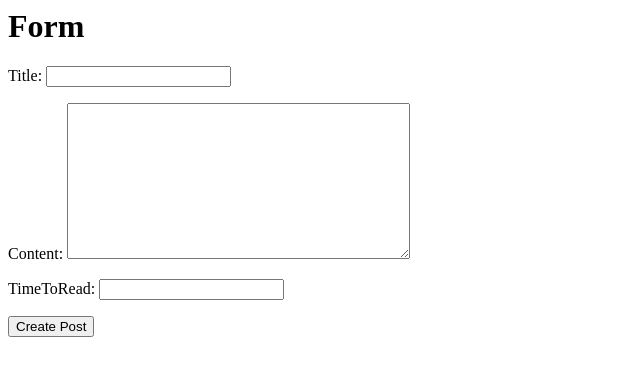
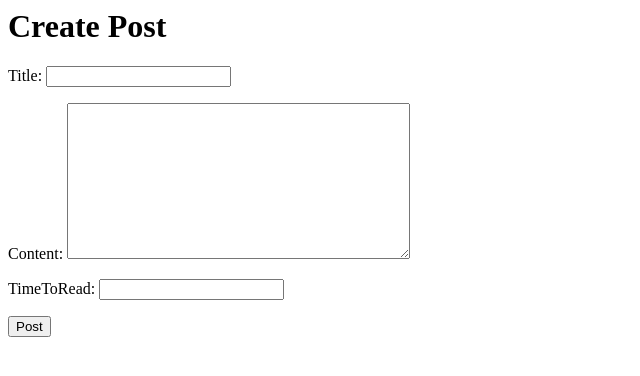
Before and after one commit to hayden2114/techchat.co, a Django app: page /posts/create/ in a window 1280 px wide. Shown: the top 376 px of the page, without its empty margins (0-640 px from the left). Run offline with Django 3.2, Linux system fonts and the light colour scheme.

Commit message:
made base template and the other pages templates

```diff
--- a/my_tc_project/src/posts/views.py
+++ b/my_tc_project/src/posts/views.py
@@ -3,7 +3,7 @@ from django.http import HttpResponse, HttpResponseRedirect
 from django.shortcuts import render, get_object_or_404, redirect
 
 # Create your views here. How is your HTML code going to be dispalyed or "viewed"
-# What we are writing here is what the server willl do. We act like the server.
+# What we are writing here is what the server will do. We act like the server.
 
 from .forms import PostForm
 from .models import Post
@@ -47,7 +47,7 @@ def post_update(request, id=None):
 	context = {
 		"title": instance.title,
 		"instance": instance,
-		"form":form,
+		"form": form,
 	}
 	return render(request, "post_form.html", context)
 
--- a/my_tc_project/src/templates/post_detail.html
+++ b/my_tc_project/src/templates/post_detail.html
@@ -1,7 +1,7 @@
 {% extends "base.html" %}
 
 {% block head_title %}
-{{ instance.title }} | {{ block.super }}
+{{ block.super }} | {{ instance.title }}
 {% endblock head_title %}
 
 <style>
@@ -27,7 +27,3 @@ h1 {
 
 
 {% endblock content %}
-
-</body>
-
-</html>
--- a/my_tc_project/src/templates/post_form.html
+++ b/my_tc_project/src/templates/post_form.html
@@ -2,11 +2,12 @@
 
 {% block content %}
 
-<h1>Form</h1>
+<h1>Create Post</h1>
 
-<form method='POST' action=''> {% csrf_token %}
-{{ form.as_p }}
-<input type='submit' value='Create Post' />
+<form method='POST' action=''>
+	{% csrf_token %}
+	{{ form.as_p }}
+	<input type='submit' value='Post'/>
 </form>
 
 {% endblock content %}
--- a/my_tc_project/src/templates/post_list.html
+++ b/my_tc_project/src/templates/post_list.html
@@ -6,12 +6,12 @@
 
 	{% for obj in object_list %}
 
-{% url "posts:detail" id=obj.id %}
-<a href='{{ obj.get_absolute_url }}'> {{ obj.title }}</a></br>
+		<a href='{{ obj.get_absolute_url }}'> {{ obj.title }}</a> </br>
 		{{ obj.content }} </br>
 		{{ obj.timestamp }} </br>
 		{{ obj.timeToRead }} </br>
 		{{ obj.id }} </br>
+		</br>
 
 	{% endfor %}
 
```
Also changed, not shown: my_tc_project/src/templates/base.html (+6 -2 lines), my_tc_project/src/templates/messages_display.html (+7 -5 lines), my_tc_project/src/db.sqlite3, 4 other files. Lines whose indentation alone changed are shown as unchanged.
